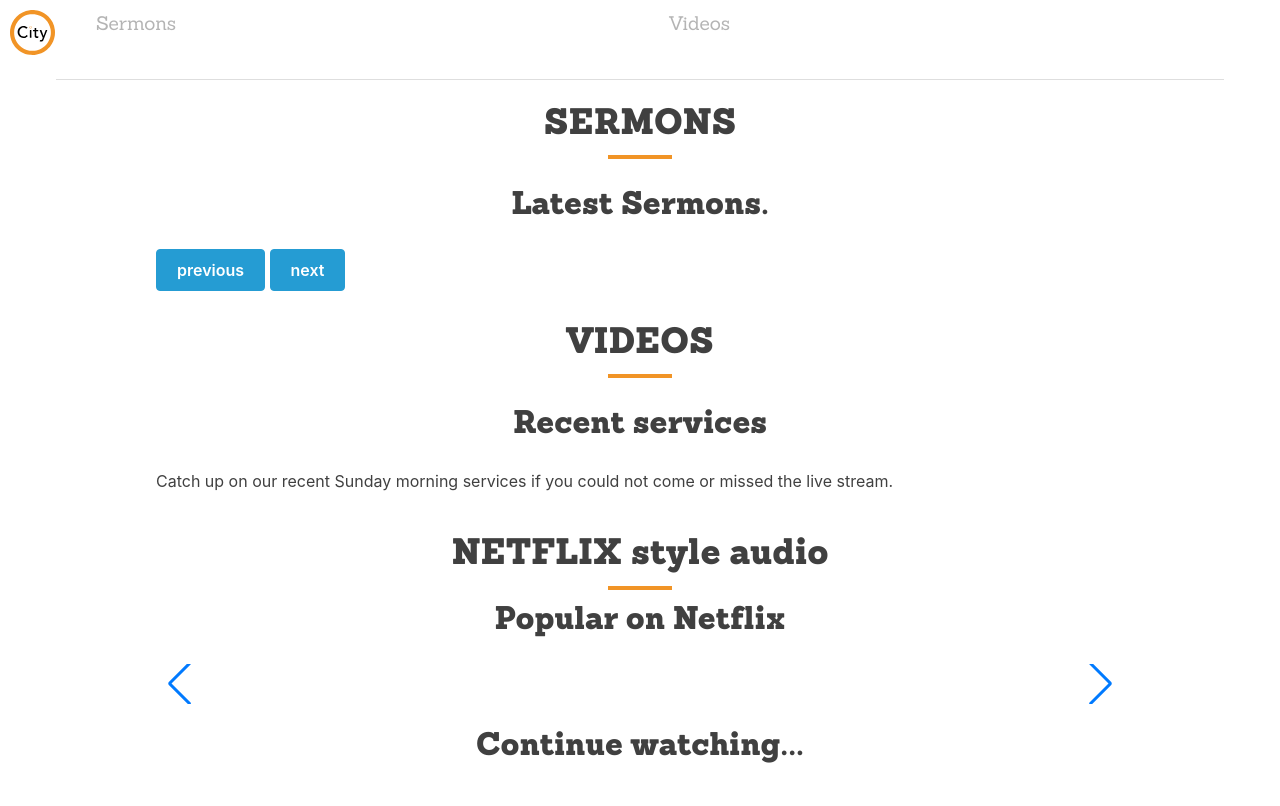
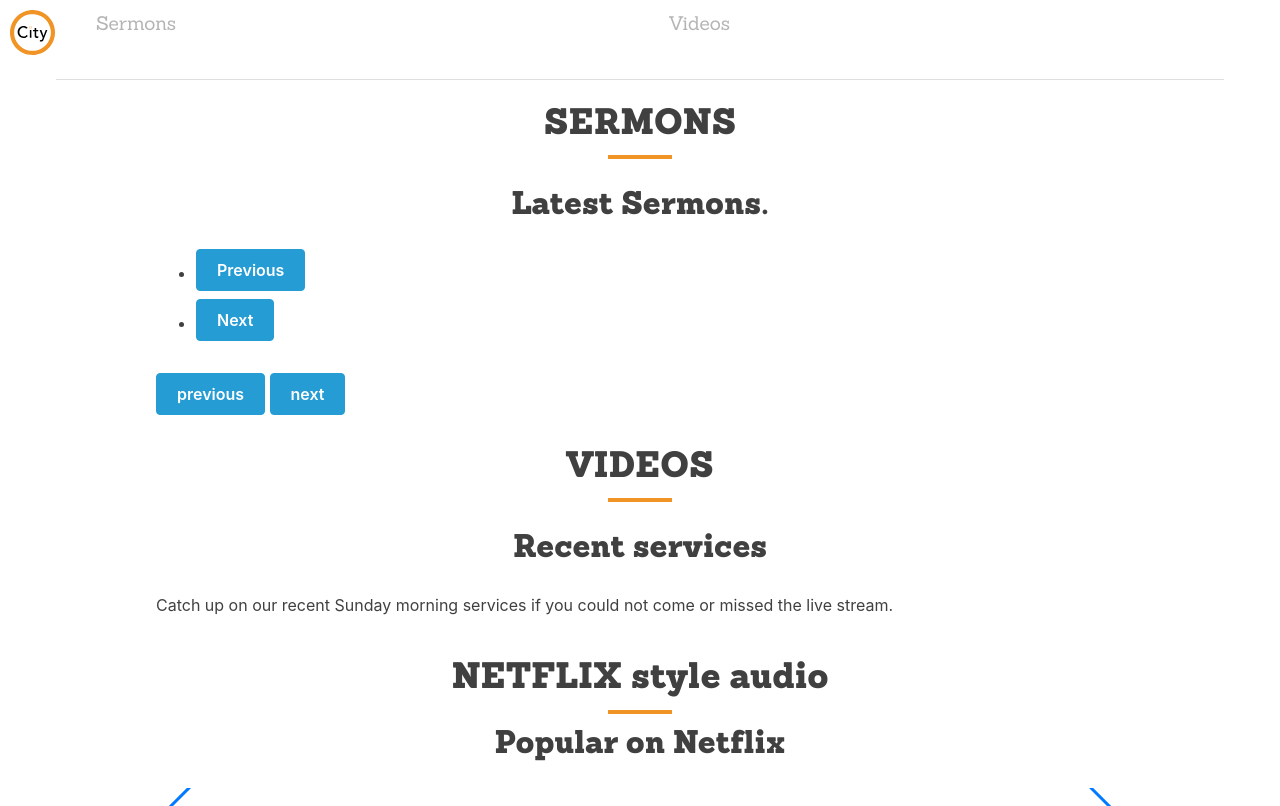
Before and after one commit to woodcox/city-jekyll, a Jekyll site: the page built from pages/_media/2021-01-02-video.md, in a window 1280 px wide and 900 px high, scrolled down 805 px, cut to the strip 0-806 px from the top of the window. Built offline with Jekyll 4.4.1, drawn with Linux system fonts in a browser that asks for light colours.

Commit message:
Update audio-cards.html

```diff
--- a/_includes/components/audio-cards.html
+++ b/_includes/components/audio-cards.html
@@ -1,4 +1,4 @@
-<div class="flex-row-carousel align-stretch" id="carouselScrollContainer">{% for talk in site.data.sermons.items %}
+<div class="flex-row-carousel align-stretch" id="carouselScrollContainer" data-snap-slider="slidercontainer">{% for talk in site.data.sermons.items %}
   <div class="flex-tiny ty-half flex-medium med-one-third flex-large lg-one-fourth">
     <a class="card-image carousel-snap" href="{{ talk.enclosure.link }}">
       <div class="thumb" style="background: radial-gradient({{ site.colors.cityblue }}, {{ site.colors.citygreen }});">
@@ -12,5 +12,11 @@
     </a>
   </div>{% endfor %}
 </div>
+
+<ul class="slider-nav" data-snap-slider-nav="slidercontainer">
+  <li><button type="button">Previous</button></li>
+  <li><button type="button">Next</button></li>
+</ul>
+
 <button id="slideGoBack" type="button">previous</button>
 <button id="slideGoNext" type="button">next</button>
```
